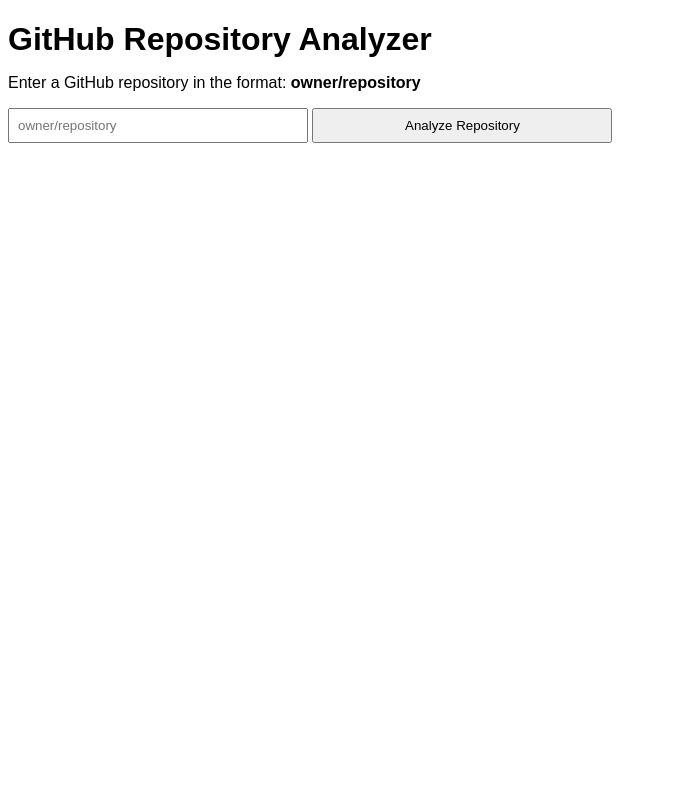
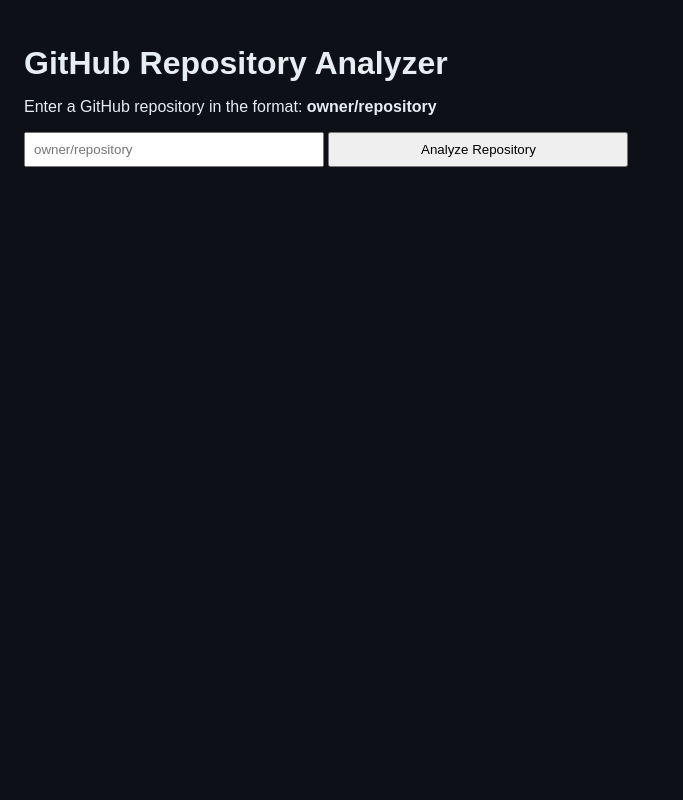
Before and after one commit to Alice-In-Code/github-repository-analyzer, a Flask app: page / in a window 1280 px wide. Shown: the whole page, without its empty margins (0-683 px from the left). Run offline with Flask 3, Linux system fonts and the light colour scheme.

Commit message:
feat: update global styling

```diff
--- a/src/static/css/base.css
+++ b/src/static/css/base.css
@@ -1,9 +1,47 @@
+/* Theme */
+
+:root {
+
+    --background: #0d1117;
+
+    --surface: #161b22;
+
+    --surface-secondary: #21262d;
+
+    --border: #30363d;
+
+    --text-primary: #e6edf3;
+
+    --text-secondary: #8b949e;
+
+    --accent: #58a6ff;
+
+}
+
+
+
 /* Global */
 
 * {
+
     box-sizing: border-box;
+
 }
 
 body {
+
     font-family: Arial, sans-serif;
+
+    background-color: var(--background);
+
+    color: var(--text-primary);
+
+    width: 100vw;
+    height: 100vh;
+
+    margin: 0;
+    padding: 1.5rem;
+
+    overflow: hidden;
+
 }
```
